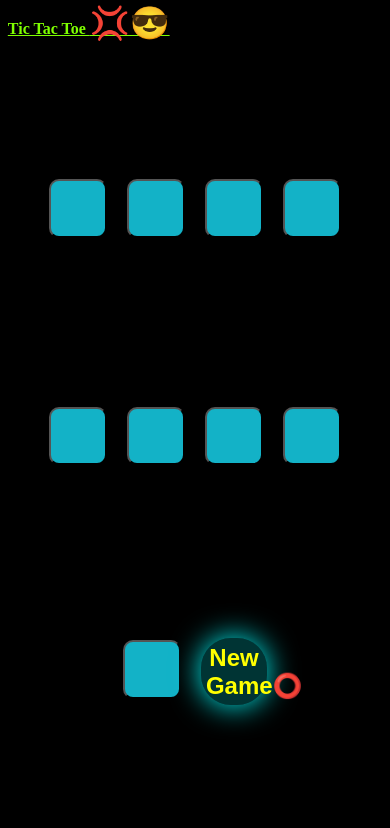
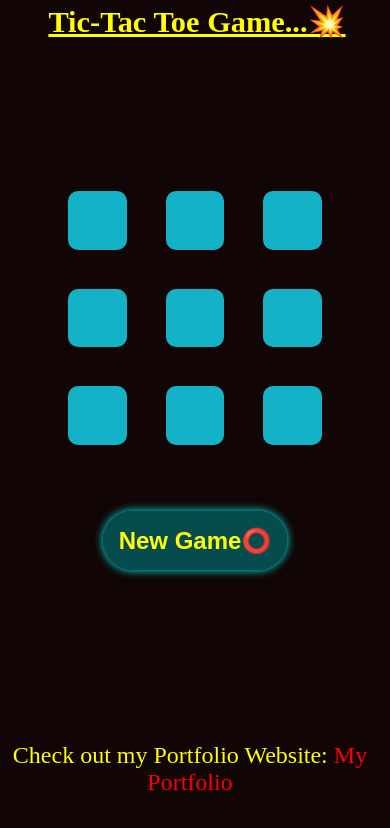
Before and after one commit to vedgalgat/tic-tac-toe, a plain HTML site: page index.html in a window 390 px wide. Drawn offline with Linux system fonts and the light colour scheme.

Commit message:
Second commit

```diff
--- a/app.js
+++ b/app.js
@@ -14,7 +14,6 @@ const winpattren = [
     [2, 4, 6],
     [3, 4, 5],
     [6, 7, 8]
-
 ];
 
 
@@ -36,8 +35,6 @@ boxes.forEach((box) => {
         box.disabled = true // don't change again box inner text
         winner()
         ved()
-
-
     })
 })
 
@@ -52,7 +49,6 @@ const winner = () => {
                 console.log("winner", pos1)
                 showwinner(pos1)
                 disablebox()
-
             }
         }
     }
@@ -69,27 +65,40 @@ let disablebox = () => {
 restbtn.addEventListener("click", () => {
     for (let box of boxes) {
         box.innerText = ""
-        box.disabled = false // re-enable all boxes
+        box.disabled = false // Re-enable all boxes
         box.style.backgroundColor = ""
         msg.innerHTML = ""
         winsound.pause()
     }
+
     turnO = true
 })
 
 
 let showwinner = (winner) => {
-
     let player = winner === "0" ? "player1" : "player2"
     msg.innerHTML = `Congratulation , ${winner} is the winner!`
     msg.classList.remove("hide")
-
     const winsound = document.getElementById("winsound")
     winsound.play();
-
 }
 
 function ved() {
     sound.play()
+}
 
+
+function updateHeading(){
+    const heading=document.querySelector("#heading")
+
+    if(window.innerWidth<=600){
+        heading.innerText="Tic-Tac Toe Game...💥"
+    }
+    else{
+        heading.innerText="Tic Tac Toe Game...🏆"
+    }
 }
+
+updateHeading()
+
+window.addEventListener("resize",updateHeading)
--- a/index.html
+++ b/index.html
@@ -6,11 +6,17 @@
     <meta name="viewport" content="width=device-width, initial-scale=1.0">
     <title>Game</title>
     <link rel="stylesheet" href="style.css">
+    <link rel="stylesheet" href="phone.css">
     <link rel="shortcut icon" href="fav.io/favicon-32x32.png" type="image/x-icon">
 </head>
 
 <body>
-    <h1>Tic Tac Toe <span style="font-size: 2rem;">💢😎</span></h1>
+    <h1 id="heading">Tic Tac Toe </h1>
+
+    <div class="links">
+        <p>Check out my Portfolio Website: <a href="https://vedportfolio.freewebhostmost.com/" target="_blank">My Portfolio</a></p>
+    </div>
+
     <div class="msg-container">
         <div class="msg hide">winner</div>
 
@@ -31,6 +37,7 @@
 
             <button id="btn">New Game⭕</button>
         </div>
+        <footer></footer>
 
     </div>
 
--- /dev/null
+++ b/phone.css
@@ -0,0 +1,82 @@
+@media screen and (max-width:600px) {
+    body{
+        background:#110505;
+
+    }
+
+    h1{
+        color: yellow;
+        font-size: 1.9rem;
+        text-align: center;
+    }
+    .container {
+        display: flex;
+        justify-content: center;
+        align-items: center;
+        position: relative;
+        top:15vw;
+        height: auto;
+        width: 100%;
+
+    }
+
+    .hero {
+        position: absolute;
+        height: 100%;
+        width:70%;
+        top: 10vw;
+        gap: 10vw;
+
+    }
+
+
+.box {
+    height:15vw;
+    width:15vw;
+    background-color: rgba(20, 182, 203, 0.98);
+    border-radius: 10px;
+    font-size: 1.5rem;
+    border: none;
+}
+
+#btn {
+    padding:4vw;
+    width: auto;
+    height: 5vw 8vw ;
+    border-radius: 40px;
+    background-color: rgba(4, 105, 105, 0.719);
+    box-shadow: 0 0 10px cyan;
+    color: rgb(255, 255, 10);
+    font-size: 1.5rem;
+    position: relative;
+    top: 7vw;
+
+}
+.msg {
+    color: rgba(224, 15, 168, 0.976);
+    font-size: 2rem;
+    font-weight: bold;
+    top: 10vw;
+    position: relative;
+    display: inline;
+}
+
+.hide {
+    display: none;
+}
+
+.links {
+    position:relative;
+    top:180vw;
+    display: inline;
+
+}
+.links p {
+    font-size: 1.5rem;
+    color: yellow;
+    text-align: center;
+    margin-left: 10px;
+}
+
+
+}
--- a/style.css
+++ b/style.css
@@ -5,111 +5,93 @@
 }
 
 body {
-    background-color: black;
+    background-color: #110505;
     text-align: center;
     overflow: hidden;
 
 }
 
- h1{
-    color:chartreuse;
+h1 {
+    color: chartreuse;
     text-align: left;
-    margin-left: 2vw;
+    margin-left: 1vw;
     margin-top: 1vw;
-    text-decoration:  underline;
-    font-size: 3rem;
-      gap: 10vw;
-
+    text-decoration: underline;
+    font-size: 2rem;
 }
 
+.links {
+    position: absolute;
+    top: 10px;
+    right: 10px;
+}
+
+.links p {
+    font-size: 1.5rem;
+    color: yellow;
+}
+.links p a{
+    color: red;
+    font-size: 1.5rem;
+    text-decoration: none;
+}
+.links p a:hover{
+    color: green;
+}
 .container {
     display: flex;
     justify-content: center;
     align-items: center;
     position: relative;
-    bottom: 4vw;
-
-
+    height: 100%;
+    width: 100%;
+    bottom: 1vw;
 }
-
 .hero {
     position: relative;
-    height: 60vh;
+    height:5vw!important;
     width: 70vh;
-    top: 4vw;
+    top: 5vw;
     display: flex;
     flex-wrap: wrap;
     justify-content: center;
     align-items: center;
-    /* background-color: aquamarine; */
-    gap: 3vw;
-
+    gap: 5vw;
 }
-
 .box {
-    height: 7.5vw;
-    width: 7.5vw;
+    height: 6vw;
+    width: 6vw;
     background-color: rgba(20, 182, 203, 0.98);
     border-radius: 10px;
     font-size: 3rem;
     color: black;
-
+    cursor: pointer;
 }
-#btn{
-    padding: 1.3vw;
-    width: 17vw;
-    /* height: 5vw; */
+#btn {
+    padding: 1vw;
+    width: 15vw;
     border-radius: 30px;
-    background-color:rgba(0, 255, 255, 0.205);
-    box-shadow: 0 0 30px cyan;
+    background-color: rgba(0, 255, 255, 0.205);
     color: yellow;
     font-size: 1.5rem;
     font-weight: bold;
     border: none;
     cursor: pointer;
-    margin-top: 1vw;
+    bottom: 2vw;
+    position: relative;
+    text-align: center;
 }
-.msg{
+#btn:hover{
+    color:rgb(220, 33, 220);
+    font-weight: bold;
+    box-shadow: 0 0 10px yellow,0 0 20px yellow;
+}
+.msg {
     color: aqua;
     font-size: 2.3rem;
-    bottom: 3vw;
     position: relative;
     display: inline;
 }
-.hide{
+.hide {
     display: none;
 }
-
-
-/* responsive design  for mobile */
-
-@media(max-width:425px){
-
-    h1{
-        font-size: 1rem;
-    }
-
-    .hero {
-        position: relative;
-        height: 80vh;
-        width: 40vh;
-        top:20vw;
-        display: flex;
-        flex-wrap: wrap;
-        justify-content: center;
-        align-items: center;
-        /* background-color: aquamarine; */
-        gap: 5vw;
-
-    }
-
-    .box {
-        height: 15vw;
-        width: 15vw;
-        background-color: rgba(20, 182, 203, 0.98);
-        border-radius: 10px;
-        font-size: 3rem;
-        color: black;
-
-    }
-}
```
